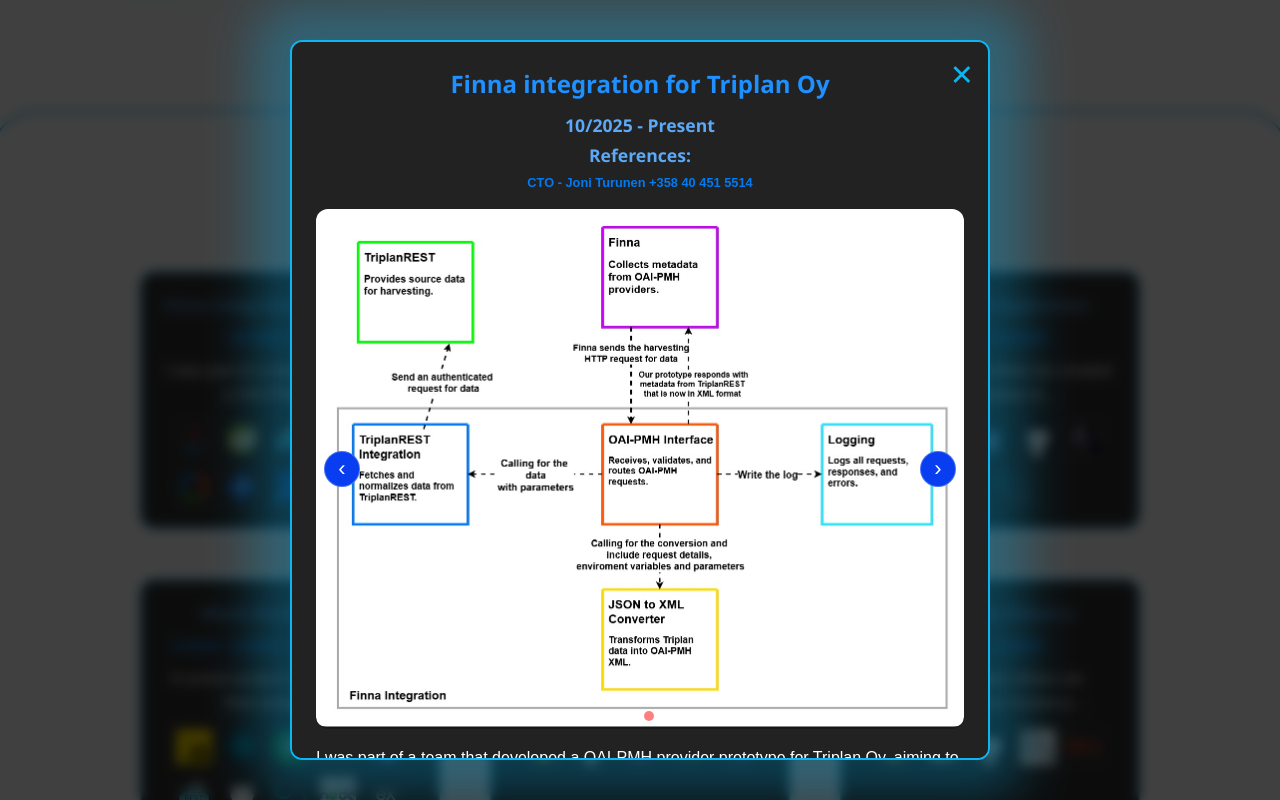
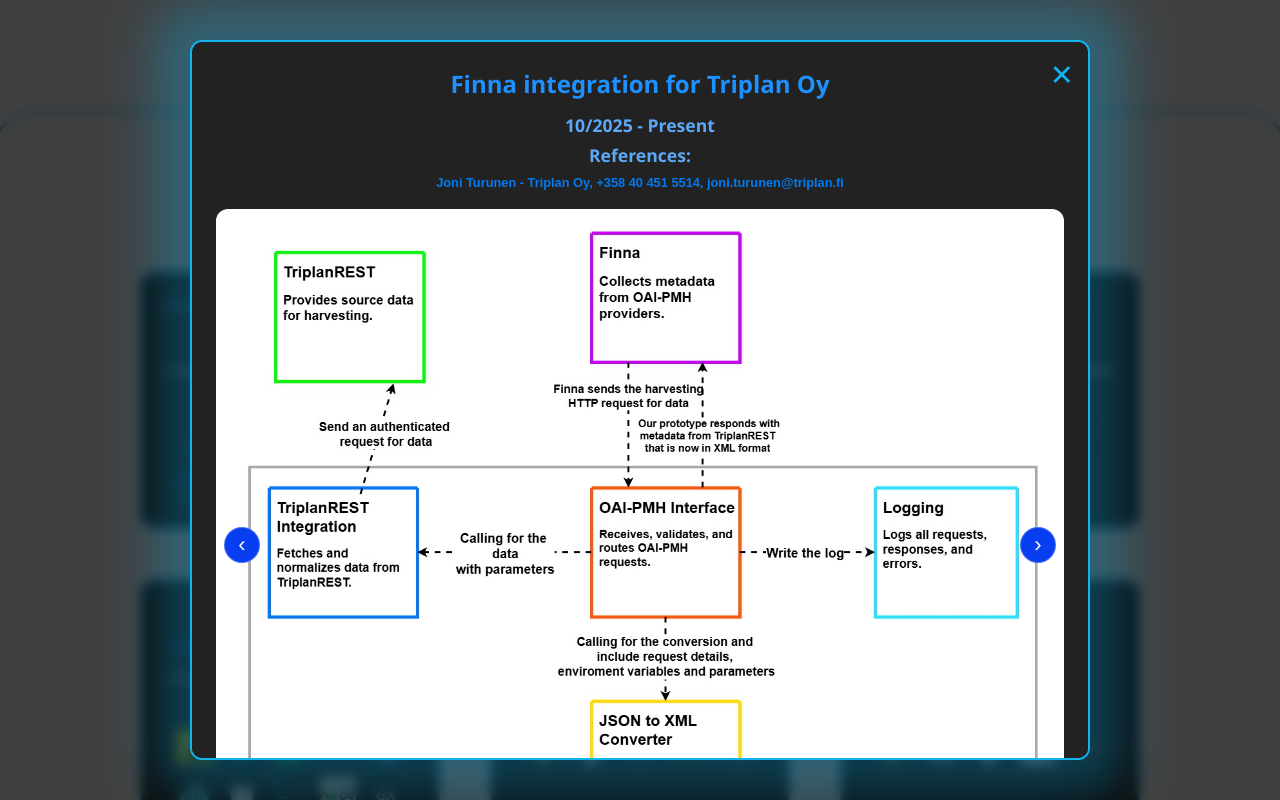
Before and after one commit to Tupolaa/portfolio_tupola, a Next.js app: page / in a window 1280 px wide. Both pictures are taken after a click on the element 290 px from the left and 1297 px from the top of the page. Shown: the part 897-1697 px from the top of the page. Built offline with nearby package versions, Linux system fonts and the light colour scheme; a web font is replaced by a local one.

Commit message:
Add customer feedback to project modals
Displays customer feedback in the project modal if available. Updates project data in both English and Finnish JSON files to include feedback and more detailed references. Adjusts modal styling and increases max width for improved layout.

```diff
--- a/components/Projects.js
+++ b/components/Projects.js
@@ -47,6 +47,7 @@
              {Array.isArray(project.Tech) && (
               <div className="modal-tech">
                 {project.Tech.map((t, i) => (
+                  // eslint-disable-next-line @next/next/no-img-element
                   <img
                     key={i}
                     src={t.icon}
@@ -118,6 +119,7 @@
             {Array.isArray(selectedProject.Tech) && (
               <div className="modal-tech">
                 {selectedProject.Tech.map((t, i) => (
+                  // eslint-disable-next-line @next/next/no-img-element
                   <img
                     key={i}
                     src={t.icon}
@@ -129,6 +131,16 @@
                 ))}
               </div>
             )}
+            {selectedProject.Feedback && (
+              <h4 className="modal-notes">
+                <strong>{lang === 'fi' ? 'Asiakkaan palaute: ' : 'Feedback from customer: '}</strong>
+              </h4>
+            )}
+            {selectedProject.Feedback && (
+              <p className="modal-notes">
+                {selectedProject.Feedback}
+              </p>
+            )}
           </div>
         </div>
       )}
--- a/public/Data/Eng.json
+++ b/public/Data/Eng.json
@@ -22,8 +22,8 @@
       {
         "title": "Finna integration for Triplan Oy",
         "Timeline": "10/2025 - Present",
-        "reference": "CTO - Joni Turunen +358 40 451 5514",
-"description": "I was part of a team that developed a OAI-PMH provider prototype for Triplan Oy, aiming to enable harvesting of data available through Triplan's REST API into Finna according to the OAI-PMH 2.0 standard. The project focused particularly on converting data to Finna-compatible format, implementing key OAI-PMH verbs and ensuring compatibility with Finna and OAI-PMH requirements.",
+        "reference": "Joni Turunen - Triplan Oy,  +358 40 451 5514, joni.turunen@triplan.fi",
+        "description": "I was part of a team that developed a prototype OAI-PMH provider for Triplan Oy to enable integration with Finna. My primary responsibility in the project was implementing the Triplan REST API integration, focusing on building authenticated API calls, retrieving and normalizing data. The REST integration layer shown in the diagram is a key component in ensuring system reliability and accurate data delivery to Finna.",
         "media": [
           { "type": "image", "src": "/Media/C4_Triplan.jpg", "alt": "C4 diagram of the prototype" },
           { "type": "image", "src": "/Media/TriplanPresentation.png", "alt": "First slide of presentation" }
@@ -45,7 +45,8 @@
           { "icon": "/Media/Confluence.png", "alt": "Confluence icon" },
           { "icon": "/Media/Scrum.png", "alt": "Scrum icon" },
           { "icon": "/Media/postman.png", "alt": "Postman icon" }
-        ]
+        ],
+        "Feedback": "My experience acting as Product Owner for this HAMK team was excellent. They were professional, communicative, and took real responsibility for the project. The team didn't settle for the easy path. They proactively chose to learn our specific tech stack (Java Spring) to ensure a frictionless handover and adoption on our end. The quality of their resulting solution was impressive. They clearly exceeded my expectations, and I highly recommend them for future collaborations. - Joni Turunen, CTO Triplan Oy"
       },
 
 
@@ -122,7 +123,7 @@
        {
         "title": "AI-based Invoice Assistant",
         "Timeline": "3/2025 - 5/2025",
-        "reference": "HAMK - Mazhar Mohsin, +358 40 836 8023",
+        "reference": "Mazhar Mohsin - HAMK, +358 40 836 8023, mazhar.mohsin@hamk.fi",
         "description": " In Burgos, Spain i participated in the RUN-EU BIP Smart Everything course, where international teams developed AI-based solutions for real business problems. Our project focused on invoice processing using artificial intelligence (AI Invoice Assistant / Finsum AI). The course included an intensive week in Burgos and a 4 week remote working phase. During the project, I was responsible for the user interface and integrating the large language model. The project used various frameworks and technologies, such as Python, Hugging Face, Streamlit and Astro.",
         "media": [
           {
--- a/public/Data/Fin.json
+++ b/public/Data/Fin.json
@@ -22,8 +22,8 @@
       {
         "title": "Finna integaatio Triplan Oy:lle",
         "Timeline": "10/2025 - Nykyhetki",
-        "reference": "Joni Turunen  - Triplan Oy, +358 40 451 5514",
-        "description": "Olin osa ryhmää, joka kehitti Triplan Oy:lle prototyypin OAI-PMH-providerista. Projektin tavoitteena oli mahdollistaa Triplanin REST API:n kautta saatavan datan haravointi Finnan käyttöön OAI-PMH 2.0 -standardin mukaisesti. Projektissa keskityttiin erityisesti datan muuntamiseen Finnalle sopivaksi, keskeisten OAI-PMH-verbien toteutukseen sekä Finnan ja OAI-PMH-vaatimusten toteuttamiseen. ",
+        "reference": "Joni Turunen  - Triplan Oy, +358 40 451 5514, joni.turunen@triplan.fi",
+        "description": "Olin osa ryhmää, joka kehitti Triplan Oy:lle prototyypin OAI-PMH-providerista Finna-integraatiota varten. Oma vastuualueeni projektissa oli Triplanin REST API -integraation toteutus, jossa keskityin autentikoitujen API-kutsujen rakentamiseen, datan hakemiseen ja normalisointiin. Kaaviossa esitetty REST-integraatio on keskeinen osa järjestelmän toimivuutta ja tiedon luotettavaa välittämistä Finnaan.",
         "media": [
           { "type": "image", "src": "/Media/C4_Triplan.jpg", "alt": "C4 diagram of the prototype" },
           { "type": "image", "src": "/Media/TriplanPresentation.png", "alt": "First slide of presentatiion" }
@@ -45,12 +45,13 @@
           { "icon": "/Media/Confluence.png", "alt": "Confluence icon" },
           { "icon": "/Media/Scrum.png", "alt": "Scrum icon" },
           { "icon": "/Media/postman.png", "alt": "Postman icon" }
-        ]
+        ],
+        "Feedback": "My experience acting as Product Owner for this HAMK team was excellent. They were professional, communicative, and took real responsibility for the project. The team didn't settle for the easy path. They proactively chose to learn our specific tech stack (Java Spring) to ensure a frictionless handover and adoption on our end. The quality of their resulting solution was impressive. They clearly exceeded my expectations, and I highly recommend them for future collaborations. - Joni Turunen, CTO Triplan Oy"
       },
        {
         "title": "Henkilökohtainen portfolioni 3.0",
         "Timeline": "10/2025 - nykyhetki",
-"description": "Kolmas ja uusin versio henkilökohtaisesta portfoliostani. Portfolioiden eri versiot kuvaavat hyvin omaa kehitystäni ja sitä, miten olen oppinut uusia teknologioita ja parantanut toteutustapoja. Sivusto esittelee osaamistani, projektejani ja opintojeni aikana kertyneitä taitoja. Rakennettu Next.js:llä ja tyylitelty responsiiviseksi ja selkeäksi kokonaisuudeksi.",
+        "description": "Kolmas ja uusin versio henkilökohtaisesta portfoliostani. Portfolioiden eri versiot kuvaavat hyvin omaa kehitystäni ja sitä, miten olen oppinut uusia teknologioita ja parantanut toteutustapoja. Sivusto esittelee osaamistani, projektejani ja opintojeni aikana kertyneitä taitoja. Rakennettu Next.js:llä ja tyylitelty responsiiviseksi ja selkeäksi kokonaisuudeksi.",
         "media": [
           { "type": "image", "src": "/Media/portfolio.png", "alt": "Screenshot of portfolio website in development" },
           { "type": "image", "src": "/Media/Dev.jpg", "alt": "Screenshot of portfolio website in development" }
@@ -121,7 +122,7 @@
       {
         "title": "AI-based Invoice assistant",
         "Timeline": "3/2025 - 5/2025",
-        "reference": "HAMK - Mazhar Mohsin, +358 40 836 8023",
+        "reference": "Mazhar Mohsin - HAMK, +358 40 836 8023, mazhar.mohsin@hamk.fi",
         "description": "Osallistuin Espanjassa RUN-EU BIP Smart Everything -kurssille, jossa kehitettiin kansainvälisissä tiimeissä tekoälypohjaisia ratkaisuja todellisiin liiketoimintaongelmiin. Projektimme keskittyi laskujen käsittelyyn tekoälyn avulla (AI Invoice Assistant / Finsum AI). Kurssiin sisältyi intensiiviviikko Burgosissa sekä 4 viikon etätyöskentelyvaihe, joiden aikana vastasin mm. käyttöliittymän ja laajan kielimallin käytöstä. Projektissa hyödynnettiin erilaisia frameworkeja ja teknologioita, kuten Python, Hugging Face, Streamlit ja Astro.",
         "media": [
           {
--- a/styles/Projects.css
+++ b/styles/Projects.css
@@ -141,7 +141,7 @@
   border: 2px solid #0eb5f1;
   border-radius: 12px;
   width: 90%;
-  max-width: 700px;
+  max-width: 900px;
   padding: 24px;
   color: white;
   position: relative;
@@ -174,6 +174,20 @@
   line-height: 1.6;
   color: #027af1;
   font-weight: bolder;
+}
+.modal-content p.modal-notes {
+font-size: 1rem;
+  line-height: 1.6;
+  margin-bottom: 16px;
+}
+.modal-content h4.modal-notes {
+  text-align: center;
+  margin-bottom: 4px;
+  margin-top: 10px;
+  font-size: 1.1rem;
+  font-weight: bold;
+  font-family: 'Segoe UI', Tahoma, Geneva, Verdana, sans-serif;
+  color: #5ca9f7;
 }
 
 @keyframes popIn {
```
